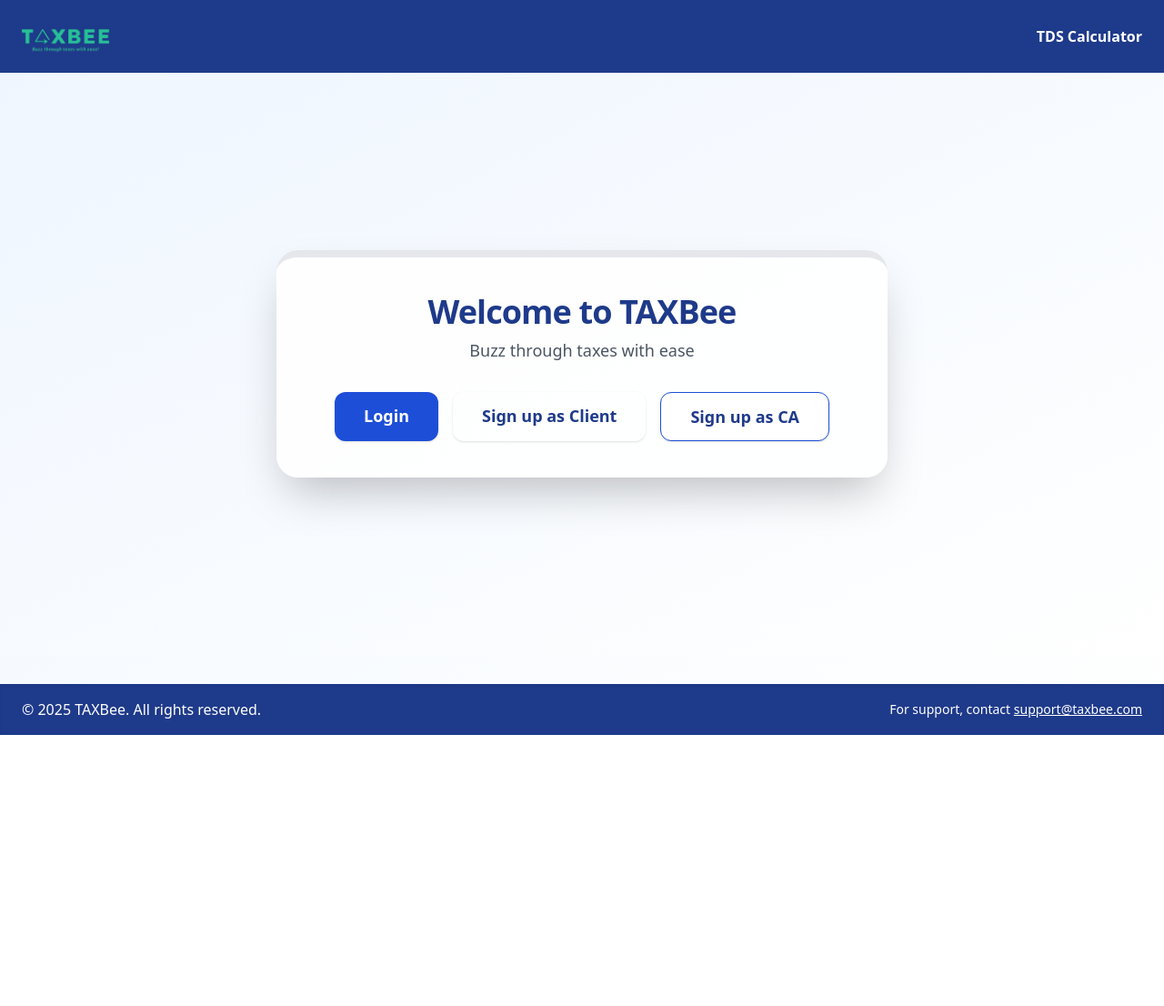
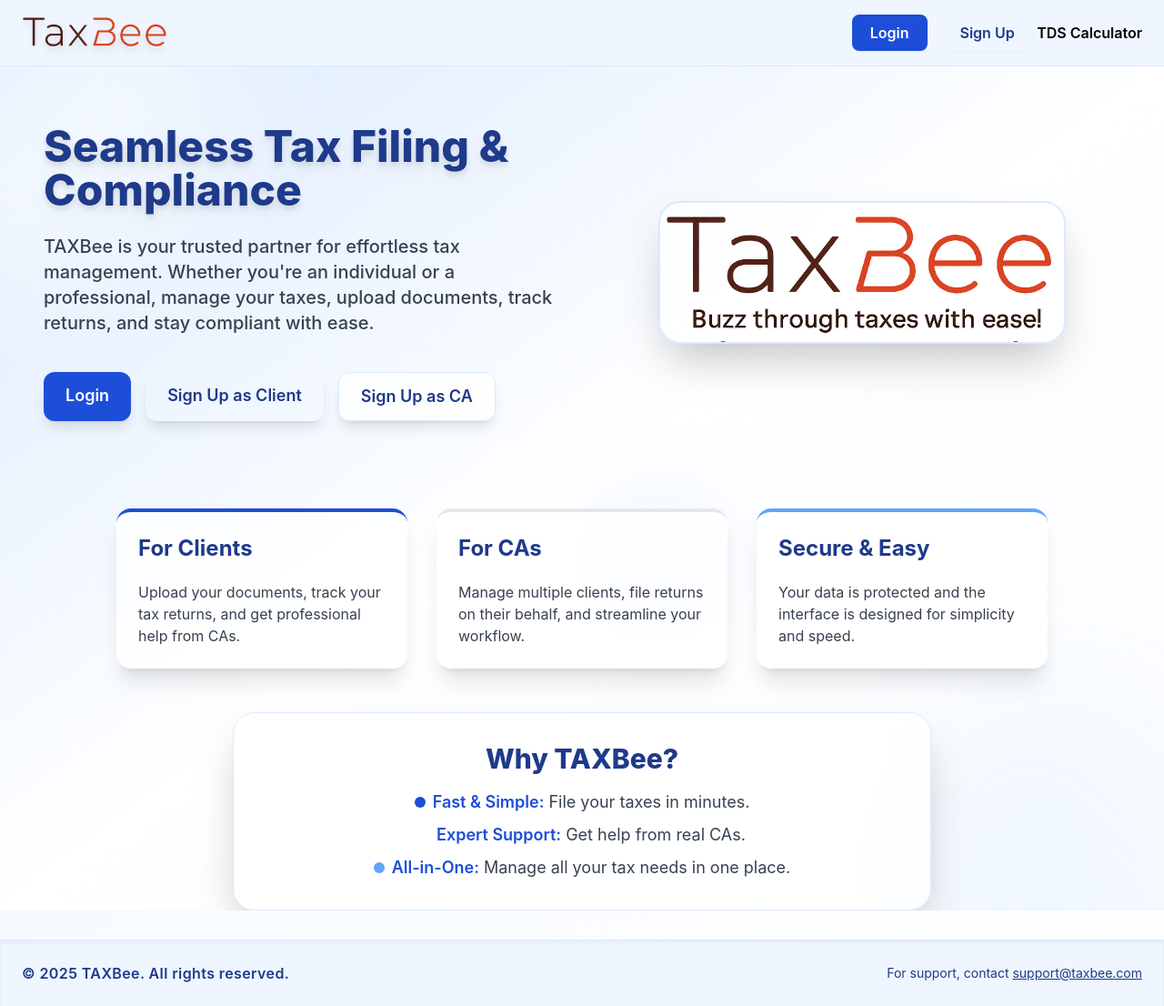
Before and after one commit to anmolganesh07/tax_portal, a Django app: page / in a window 1280 px wide. Shown: the whole page at 91% size. Before the commit the page ends 808 px from the top, so only its background shows below. Run offline with Django 5.2, Linux system fonts and the light colour scheme; some libraries are stand-ins or nearby versions.

Commit message:
final touch

```diff
--- a/tax_portal/accounts/forms.py
+++ b/tax_portal/accounts/forms.py
@@ -45,7 +45,7 @@ class ItrUserLoginForm(forms.Form):
     user_id = forms.CharField(max_length=150)
     password = forms.CharField(widget=forms.PasswordInput)
     FIN_YEAR_CHOICES = [
-        (f"{y}-{y+1}", f"{y}-{y+1}") for y in range(2019, 2026)
+        (f"{y}-{y+1}", f"{y}-{y+1}") for y in range(2024, 2026)
     ]
     financial_year = forms.ChoiceField(choices=FIN_YEAR_CHOICES, label="Financial Year")
 
--- a/tax_portal/clients/templates/clients/dashboard.html
+++ b/tax_portal/clients/templates/clients/dashboard.html
@@ -4,7 +4,10 @@
 <div class="container mx-auto py-10">
   <section>
     <div class="flex justify-between items-center mb-6 px-4">
-      <h1 class="text-3xl font-extrabold text-blue-900">Client Dashboard</h1>
+      <div>
+        <h1 class="text-3xl font-extrabold text-blue-900">Client Dashboard</h1>
+        <span class="text-base text-gray-700 font-semibold block mt-1 px-2">Welcome, {{ request.user.get_full_name|default:request.user.username }}</span>
+      </div>
       <form method="post" action="{% url 'logout' %}" style="display:inline;">
         {% csrf_token %}
         <button type="submit" class="bg-red-500 hover:bg-red-600 text-white py-2 px-4 rounded-xl font-semibold">Logout</button>
--- a/tax_portal/dashboard/views.py
+++ b/tax_portal/dashboard/views.py
@@ -2,7 +2,7 @@ from django.shortcuts import render
 
 # Create your views here.
 def home_view(request):
-    return render(request, 'dashboard/home.html')
+    return render(request, 'landing.html')
 
 def itr_home_view(request):
     return render(request, 'dashboard/itr_home.html')
--- a/tax_portal/templates/base.html
+++ b/tax_portal/templates/base.html
@@ -6,23 +6,33 @@
   <title>{% block title %}TAXBee{% endblock %}</title>
   <script src="https://cdn.tailwindcss.com"></script>
   <link rel="icon" href="/static/favicon.ico">
+  <style>
+    body { font-family: 'Inter', 'Segoe UI', Arial, sans-serif; }
+    .gold-gradient {
+      background: linear-gradient(90deg, #FFD700 0%, #FFB300 100%);
+    }
+    .shadow-gold {
+      box-shadow: 0 4px 20px 0 rgba(255, 215, 0, 0.08);
+    }
+    .footer-link:hover { color: #FFD700; }
+  </style>
 </head>
 <body class="bg-gradient-to-br from-blue-50 to-white min-h-screen flex flex-col text-gray-800">
-  <header class="bg-blue-900 text-white shadow-lg">
+  <header class="bg-blue-50 shadow-lg border-b border-blue-100">
     <div class="container mx-auto flex items-center justify-between py-4 px-6">
-      <a href="/">
-        <img src="{% static 'tax_portal/final.png' %}" alt="TaxBee Logo" class="h-12 w-auto object-contain" />
+      <a href="/" class="flex items-center space-x-2">
+        <img src="{% static 'tax_portal/final_logo.png' %}" alt="TaxBee Logo" class="h-10 w-auto object-contain drop-shadow-lg" />
       </a>
-      <a href="/tds_app/" class="text-white font-semibold hover:text-gold-400 transition">TDS Calculator</a>
+      {% block header_extra %}{% endblock %}
     </div>
   </header>
   <main class="flex-1">
     {% block content %}{% endblock %}
   </main>
-  <footer class="bg-blue-900 text-white py-4 mt-8 shadow-inner">
+  <footer class="bg-blue-50 text-blue-900 py-6 mt-8 shadow-inner border-t border-blue-100">
     <div class="container mx-auto flex flex-col md:flex-row justify-between items-center px-6">
-      <span>&copy; {{ now|default:2025 }} TAXBee. All rights reserved.</span>
-      <span class="text-sm">For support, contact <a href="mailto:support@taxbee.com" class="underline text-gold-300">support@taxbee.com</a></span>
+      <span class="font-semibold tracking-wide">&copy; {{ now|default:2025 }} TAXBee. All rights reserved.</span>
+      <span class="text-sm">For support, contact <a href="mailto:support@taxbee.com" class="underline footer-link">support@taxbee.com</a></span>
     </div>
   </footer>
 </body>
--- /dev/null
+++ b/tax_portal/templates/landing.html
@@ -0,0 +1,117 @@
+{% extends "base.html" %}
+{% load static %}
+{% block content %}
+<div class="relative min-h-[90vh] w-full flex flex-col items-center justify-center bg-gradient-to-br from-blue-100 via-white to-gold-100 overflow-hidden">
+  <!-- Decorative floating shapes -->
+  <div class="absolute -top-32 -left-32 w-[400px] h-[400px] bg-gradient-to-br from-gold-300/40 to-blue-200/30 rounded-full blur-3xl z-0 animate-pulse"></div>
+  <div class="absolute -bottom-32 -right-32 w-[400px] h-[400px] bg-gradient-to-tr from-blue-300/30 to-gold-200/30 rounded-full blur-3xl z-0 animate-pulse"></div>
+  <div class="absolute top-1/2 left-1/2 w-40 h-40 bg-blue-100/40 rounded-full blur-2xl z-0 animate-bounce-slow"></div>
+
+  <!-- Hero Section -->
+  <div class="relative z-10 flex flex-col md:flex-row items-center justify-center w-full max-w-7xl gap-12 px-4 md:px-12 py-16">
+    <div class="flex-1 flex flex-col items-center md:items-start text-center md:text-left gap-6">
+      <h1 class="text-4xl md:text-5xl font-extrabold text-blue-900 leading-tight drop-shadow-lg">
+        Seamless Tax Filing & Compliance
+      </h1>
+      <p class="text-lg md:text-xl text-gray-700 font-medium max-w-xl">
+        TAXBee is your trusted partner for effortless tax management. Whether you're an individual or a professional, manage your taxes, upload documents, track returns, and stay compliant with ease.
+      </p>
+      <div class="flex flex-col sm:flex-row gap-4 mt-4">
+        <a href="{% url 'login' %}" class="px-6 py-3 rounded-xl bg-blue-700 hover:bg-blue-800 text-white font-semibold shadow-lg transition text-lg">Login</a>
+        <a href="{% url 'client_signup' %}" class="px-6 py-3 rounded-xl bg-gold-400 hover:bg-gold-500 text-blue-900 font-semibold shadow-lg transition text-lg">Sign Up as Client</a>
+        <a href="{% url 'ca_signup' %}" class="px-6 py-3 rounded-xl bg-white/80 hover:bg-blue-50 text-blue-900 font-semibold shadow-lg border border-blue-100 transition text-lg">Sign Up as CA</a>
+      </div>
+    </div>
+    <div class="flex-1 flex items-center justify-center">
+      <img src="{% static 'tax_portal/new_logo.png' %}" alt="TaxBee Portal Illustration" class="mx-auto w-full max-w-md rounded-3xl shadow-2xl border-2 border-blue-100 bg-white/70 backdrop-blur-lg animate-fade-in" />
+    </div>
+  </div>
+
+  <!-- Features Section -->
+  <div class="relative z-10 w-full max-w-5xl grid grid-cols-1 md:grid-cols-3 gap-8 px-4 md:px-0 mt-8">
+    <div class="bg-white/80 rounded-2xl shadow-xl p-6 flex flex-col gap-3 border-t-4 border-blue-700 hover:scale-105 transition-transform">
+      <span class="text-2xl font-bold text-blue-900 mb-2">For Clients</span>
+      <p class="text-gray-700">Upload your documents, track your tax returns, and get professional help from CAs.</p>
+    </div>
+    <div class="bg-white/80 rounded-2xl shadow-xl p-6 flex flex-col gap-3 border-t-4 border-gold-400 hover:scale-105 transition-transform">
+      <span class="text-2xl font-bold text-blue-900 mb-2">For CAs</span>
+      <p class="text-gray-700">Manage multiple clients, file returns on their behalf, and streamline your workflow.</p>
+    </div>
+    <div class="bg-white/80 rounded-2xl shadow-xl p-6 flex flex-col gap-3 border-t-4 border-blue-400 hover:scale-105 transition-transform">
+      <span class="text-2xl font-bold text-blue-900 mb-2">Secure & Easy</span>
+      <p class="text-gray-700">Your data is protected and the interface is designed for simplicity and speed.</p>
+    </div>
+  </div>
+
+  <!-- Why TAXBee Section -->
+  <div class="w-full flex justify-center mt-12 px-4">
+    <div class="bg-white/70 backdrop-blur-lg rounded-3xl shadow-2xl p-8 text-center w-full max-w-3xl border border-blue-100">
+      <h2 class="text-2xl md:text-3xl font-extrabold text-blue-900 mb-4">Why TAXBee?</h2>
+      <ul class="text-gray-700 text-lg space-y-2 w-full">
+        <li class="w-full flex items-center gap-2 justify-center"><span class="inline-block w-3 h-3 bg-blue-700 rounded-full"></span><span><span class="font-semibold text-blue-700">Fast & Simple:</span> File your taxes in minutes.</span></li>
+        <li class="w-full flex items-center gap-2 justify-center"><span class="inline-block w-3 h-3 bg-gold-400 rounded-full"></span><span><span class="font-semibold text-blue-700">Expert Support:</span> Get help from real CAs.</span></li>
+        <li class="w-full flex items-center gap-2 justify-center"><span class="inline-block w-3 h-3 bg-blue-400 rounded-full"></span><span><span class="font-semibold text-blue-700">All-in-One:</span> Manage all your tax needs in one place.</span></li>
+      </ul>
+    </div>
+  </div>
+</div>
+{% endblock %}
+
+{% block header_extra %}
+<style>
+  .header-action-btn {
+    padding: 0.5rem 1.25rem;
+    border-radius: 0.5rem;
+    font-weight: 600;
+    font-size: 1rem;
+    box-shadow: 0 1px 2px 0 rgba(0,0,0,0.04);
+    transition: background 0.2s;
+    outline: none;
+  }
+  @keyframes bounce-slow {
+    0%, 100% { transform: translateY(0); }
+    50% { transform: translateY(-20px); }
+  }
+  .animate-bounce-slow {
+    animation: bounce-slow 6s infinite;
+  }
+  @keyframes fade-in {
+    from { opacity: 0; transform: scale(0.98); }
+    to { opacity: 1; transform: scale(1); }
+  }
+  .animate-fade-in {
+    animation: fade-in 1.2s cubic-bezier(0.4,0,0.2,1) both;
+  }
+</style>
+<div class="w-full flex justify-end items-center gap-4 px-6 py-4 bg-transparent absolute top-0 left-0 z-30">
+  <a href="{% url 'login' %}" class="header-action-btn bg-blue-700 hover:bg-blue-800 text-white">Login</a>
+  <div class="relative">
+    <button id="headerSignupBtn" type="button" class="header-action-btn bg-gold-400 hover:bg-gold-500 text-blue-900">Sign Up</button>
+    <div id="headerSignupDropdown" class="absolute right-0 mt-2 w-56 bg-white border border-blue-100 rounded-xl shadow-lg hidden z-10">
+      <a href="{% url 'client_signup' %}" class="block px-6 py-3 hover:bg-blue-50 text-blue-900 text-base">Sign up as Client</a>
+      <a href="{% url 'ca_signup' %}" class="block px-6 py-3 hover:bg-blue-50 text-blue-900 text-base">Sign up as CA</a>
+    </div>
+    <a href="{% url 'tds_calculator' %}" class="text-black font-semibold hover:text-gold-400 transition">TDS Calculator</a>
+  </div>
+</div>
+<script>
+  document.addEventListener('DOMContentLoaded', function() {
+    const btn = document.getElementById('headerSignupBtn');
+    const dropdown = document.getElementById('headerSignupDropdown');
+    if (btn && dropdown) {
+      btn.addEventListener('click', function(e) {
+        e.stopPropagation();
+        dropdown.classList.toggle('hidden');
+      });
+      document.addEventListener('click', function() {
+        if (!dropdown.classList.contains('hidden')) {
+          dropdown.classList.add('hidden');
+        }
+      });
+      dropdown.addEventListener('click', function(e) {
+        e.stopPropagation();
+      });
+    }
+  });
+</script>
+{% endblock %}
```
Also changed, not shown: tax_portal/accounts/templates/accounts/itr_personal_info.html (+10 -1 lines), tax_portal/ca/templates/ca/CAdashboard.html (+5 -2 lines), tax_portal/static/tax_portal/final_logo.png (added), tax_portal/static/tax_portal/new_logo.png (added), 4 other files.
